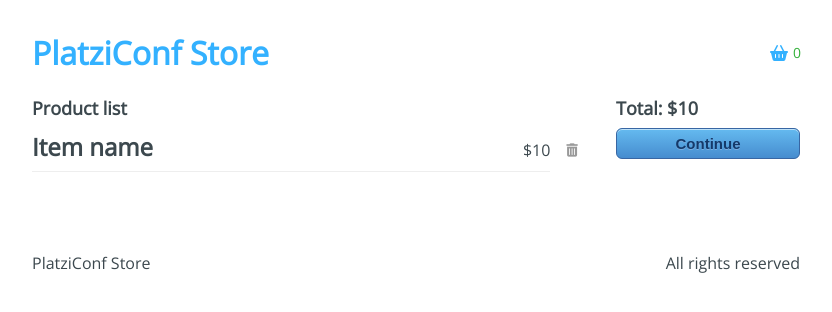
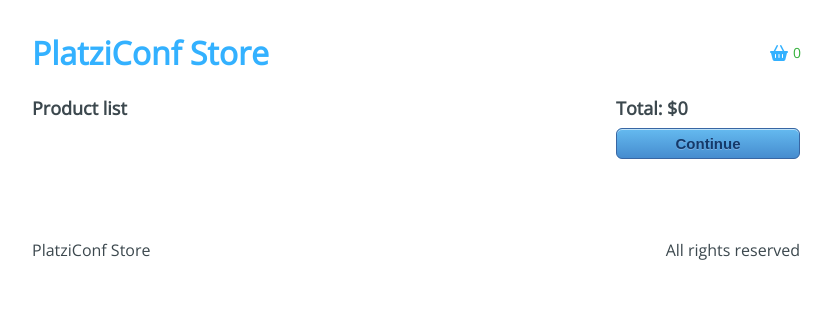
Before and after one commit to evinracher/react-store, a React app: page /checkout in a window 1280 px wide. Shown: the top 312 px of the page, without its empty margins (224-1056 px from the left). Built offline with nearby package versions, Linux system fonts and the light colour scheme.

Commit message:
30: useContext en la página de checkout

```diff
--- a/src/containers/Checkout/index.jsx
+++ b/src/containers/Checkout/index.jsx
@@ -1,24 +1,33 @@
-import React from "react";
+import React, { useContext } from "react";
 import { Link } from "react-router-dom";
+import AppContext from "../../context/AppContext";
 import "./Checkout.css";
 
 const Checkout = () => {
+  const { state: { cart }, removeFromCart } = useContext(AppContext);
+
+  const handleRemove = (itemIndex) => {
+    removeFromCart(itemIndex);
+  };
+
+  const total = cart.reduce((accumulator, currentItem) => accumulator + currentItem.price, 0);
+
   return (
     <div className="Checkout">
       <div className="Checkout-content">
         <h3>Product list</h3>
-        <div className="Checkout-item">
-          <div className="Checkout-element">
-            <h2>Item name</h2>
-            <span>$10</span>
+        {cart.map((item, index) => (<div className="Checkout-item">
+          <div key={index} className="Checkout-element">
+            <h2>{item.title}</h2>
+            <span>${item.price}</span>
           </div>
-          <button type="button">
+          <button type="button" onClick={() => handleRemove(index)}>
             <i className="fas fa-trash-alt" />
           </button>
-        </div>
+        </div>))}
       </div>
       <div className="Checkout-sidebar">
-        <h3>Total: $10</h3>
+        <h3>Total: ${total}</h3>
         <Link to="/checkout/information">
           <button type="button">Continue</button>
         </Link>
--- a/src/hooks/useAppState.js
+++ b/src/hooks/useAppState.js
@@ -11,7 +11,7 @@
     });
   };
 
-  const removeToCart = (itemIndex) => {
+  const removeFromCart = (itemIndex) => {
     setState({
       ...state,
       cart: state.cart.filter((_, index) => index !== itemIndex),
@@ -21,7 +21,7 @@
   return {
     state,
     addToCart,
-    removeToCart
+    removeFromCart
   };
 };
 
```
